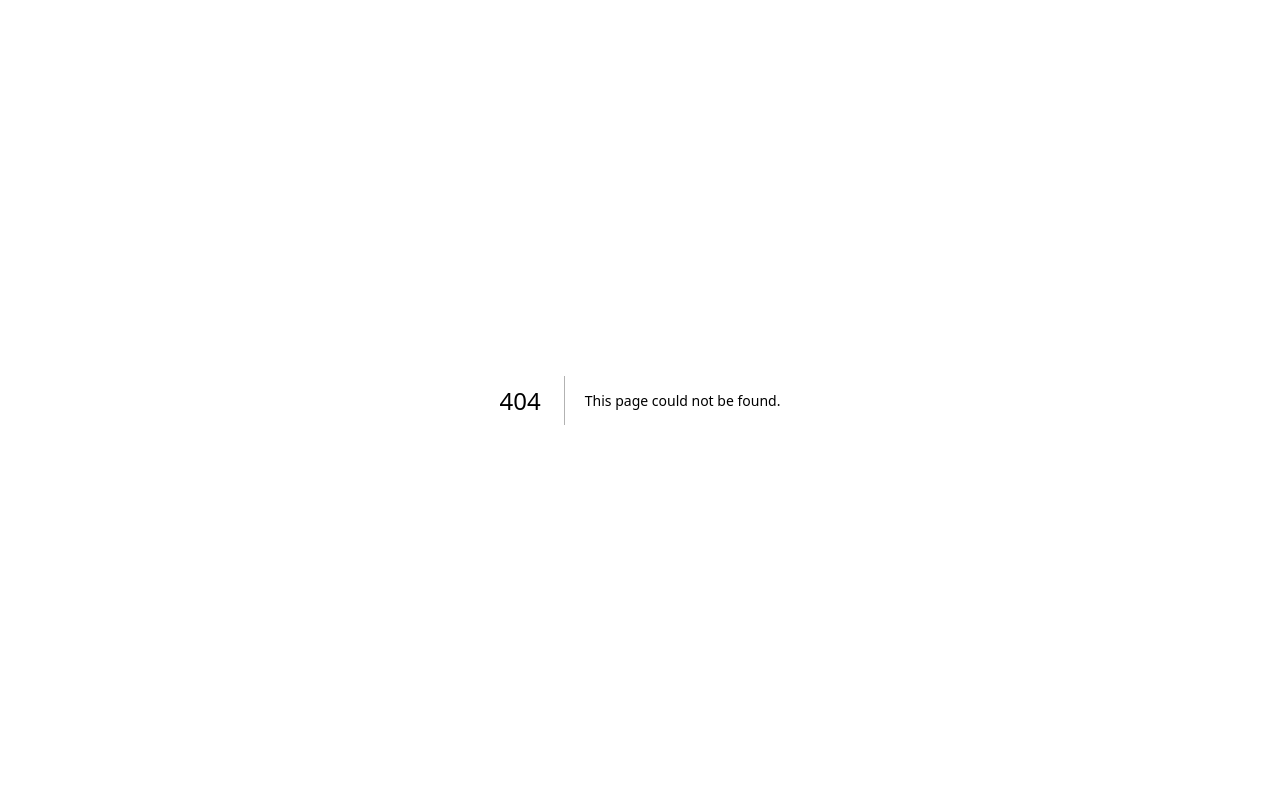
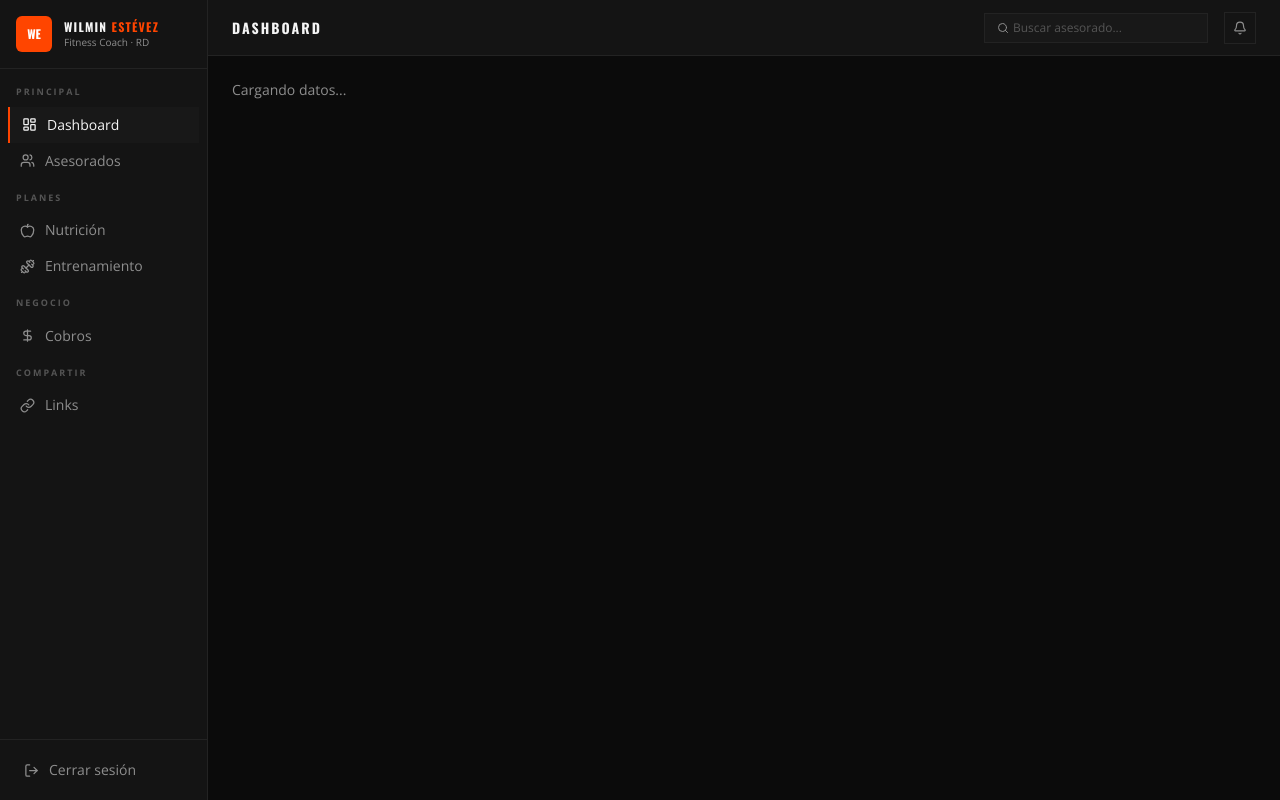
Before and after one commit to wilmin-estevez/Wilmincoaching, a Next.js app in the folder we-system/: page /dashboard in a window 1280 px wide. Before the commit this address had no page. Built offline with nearby package versions, Linux system fonts and the light colour scheme; no server answers.

Commit message:
feat: app shell — sidebar, topbar, dashboard layout

```diff
--- /dev/null
+++ b/we-system/app/(dashboard)/dashboard/page.tsx
@@ -0,0 +1,12 @@
+import { Topbar } from '@/components/shell/Topbar'
+
+export default function DashboardPage() {
+  return (
+    <>
+      <Topbar title="DASHBOARD" />
+      <main className="flex-1 overflow-y-auto p-6">
+        <div className="text-we-gray-mid text-sm">Cargando datos...</div>
+      </main>
+    </>
+  )
+}
--- /dev/null
+++ b/we-system/app/(dashboard)/layout.tsx
@@ -0,0 +1,12 @@
+import { Sidebar } from '@/components/shell/Sidebar'
+
+export default function DashboardLayout({ children }: { children: React.ReactNode }) {
+  return (
+    <div className="flex h-screen bg-we-black overflow-hidden">
+      <Sidebar />
+      <div className="flex-1 flex flex-col overflow-hidden">
+        {children}
+      </div>
+    </div>
+  )
+}
--- /dev/null
+++ b/we-system/components/shell/Sidebar.tsx
@@ -0,0 +1,108 @@
+'use client'
+import Link from 'next/link'
+import { usePathname } from 'next/navigation'
+import { cn } from '@/lib/utils'
+import {
+  LayoutDashboard, Users, Apple, Dumbbell,
+  DollarSign, Link as LinkIcon, LogOut
+} from 'lucide-react'
+import { createClient } from '@/lib/supabase/client'
+import { useRouter } from 'next/navigation'
+
+const NAV = [
+  {
+    group: 'PRINCIPAL',
+    items: [
+      { href: '/dashboard', label: 'Dashboard',     icon: LayoutDashboard },
+      { href: '/clients',   label: 'Asesorados',    icon: Users },
+    ],
+  },
+  {
+    group: 'PLANES',
+    items: [
+      { href: '/nutrition', label: 'Nutrición',     icon: Apple },
+      { href: '/training',  label: 'Entrenamiento', icon: Dumbbell },
+    ],
+  },
+  {
+    group: 'NEGOCIO',
+    items: [
+      { href: '/cobros',    label: 'Cobros',        icon: DollarSign },
+    ],
+  },
+  {
+    group: 'COMPARTIR',
+    items: [
+      { href: '/links',     label: 'Links',         icon: LinkIcon },
+    ],
+  },
+]
+
+export function Sidebar() {
+  const pathname = usePathname()
+  const router = useRouter()
+  const supabase = createClient()
+
+  async function handleLogout() {
+    await supabase.auth.signOut()
+    router.push('/login')
+  }
+
+  return (
+    <aside className="w-52 bg-we-carbon border-r border-we-carbon-2 flex flex-col flex-shrink-0 h-screen sticky top-0">
+      {/* Brand */}
+      <div className="p-4 border-b border-we-carbon-2 flex items-center gap-3">
+        <div className="w-9 h-9 bg-we-orange rounded-[6px] flex items-center justify-center flex-shrink-0">
+          <span className="font-display font-bold text-white text-xs">WE</span>
+        </div>
+        <div className="min-w-0">
+          <div className="font-display font-bold text-we-white text-xs tracking-widest uppercase truncate">
+            WILMIN <span className="text-we-orange">ESTÉVEZ</span>
+          </div>
+          <div className="text-we-gray-mid text-[10px]">Fitness Coach · RD</div>
+        </div>
+      </div>
+
+      {/* Nav */}
+      <nav className="flex-1 overflow-y-auto py-2">
+        {NAV.map(group => (
+          <div key={group.group} className="mb-1">
+            <div className="px-4 py-2 text-[9px] font-bold text-we-gray-low tracking-[2px] uppercase">
+              {group.group}
+            </div>
+            {group.items.map(item => {
+              const active = pathname.startsWith(item.href)
+              const Icon = item.icon
+              return (
+                <Link
+                  key={item.href}
+                  href={item.href}
+                  className={cn(
+                    'flex items-center gap-2.5 mx-2 px-3 py-2 rounded-btn text-sm transition-colors',
+                    active
+                      ? 'bg-we-carbon-1 text-we-white border-l-2 border-we-orange'
+                      : 'text-we-gray-mid hover:text-we-white hover:bg-we-carbon-1'
+                  )}
+                >
+                  <Icon size={15} />
+                  <span>{item.label}</span>
+                </Link>
+              )
+            })}
+          </div>
+        ))}
+      </nav>
+
+      {/* Logout */}
+      <div className="p-3 border-t border-we-carbon-2">
+        <button
+          onClick={handleLogout}
+          className="flex items-center gap-2.5 w-full px-3 py-2 rounded-btn text-sm text-we-gray-mid hover:text-we-danger hover:bg-we-carbon-1 transition-colors"
+        >
+          <LogOut size={15} />
+          <span>Cerrar sesión</span>
+        </button>
+      </div>
+    </aside>
+  )
+}
--- /dev/null
+++ b/we-system/components/shell/Topbar.tsx
@@ -0,0 +1,34 @@
+import { Search, Bell } from 'lucide-react'
+
+interface TopbarProps {
+  title: string
+  accent?: string
+  action?: React.ReactNode
+}
+
+export function Topbar({ title, accent, action }: TopbarProps) {
+  return (
+    <header className="h-14 border-b border-we-carbon-2 bg-we-carbon flex items-center px-6 gap-4 flex-shrink-0">
+      <div className="font-display font-bold text-we-white text-sm tracking-[2px] uppercase">
+        {title}
+        {accent && <span className="text-we-orange ml-1">{accent}</span>}
+      </div>
+
+      <div className="flex-1" />
+
+      <div className="flex items-center gap-1 bg-we-carbon-1 border border-we-carbon-2 rounded-btn px-3 py-1.5 w-56">
+        <Search size={12} className="text-we-gray-mid flex-shrink-0" />
+        <input
+          placeholder="Buscar asesorado..."
+          className="bg-transparent text-xs text-we-white placeholder:text-we-gray-low flex-1 outline-none"
+        />
+      </div>
+
+      <button className="w-8 h-8 flex items-center justify-center rounded-btn border border-we-carbon-2 text-we-gray-mid hover:text-we-white hover:border-we-carbon-3 transition-colors">
+        <Bell size={14} />
+      </button>
+
+      {action}
+    </header>
+  )
+}
```
